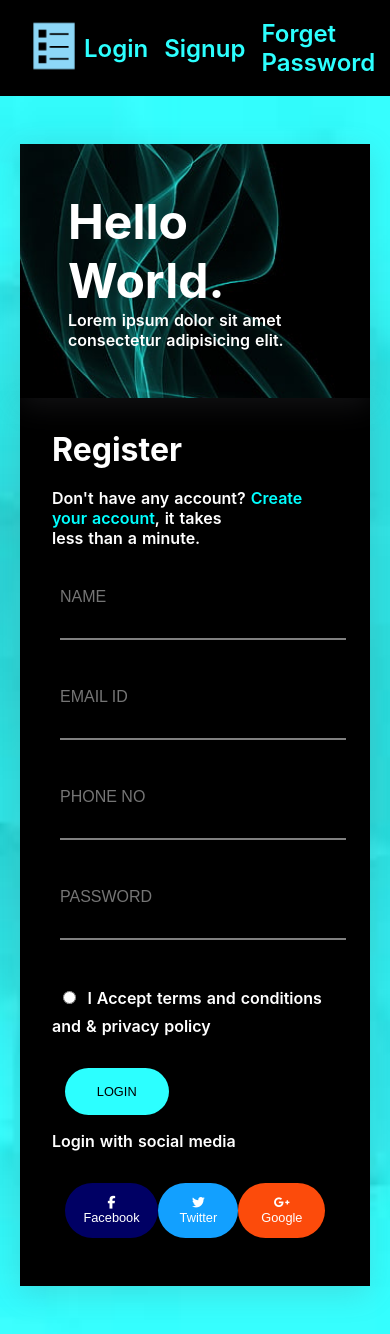
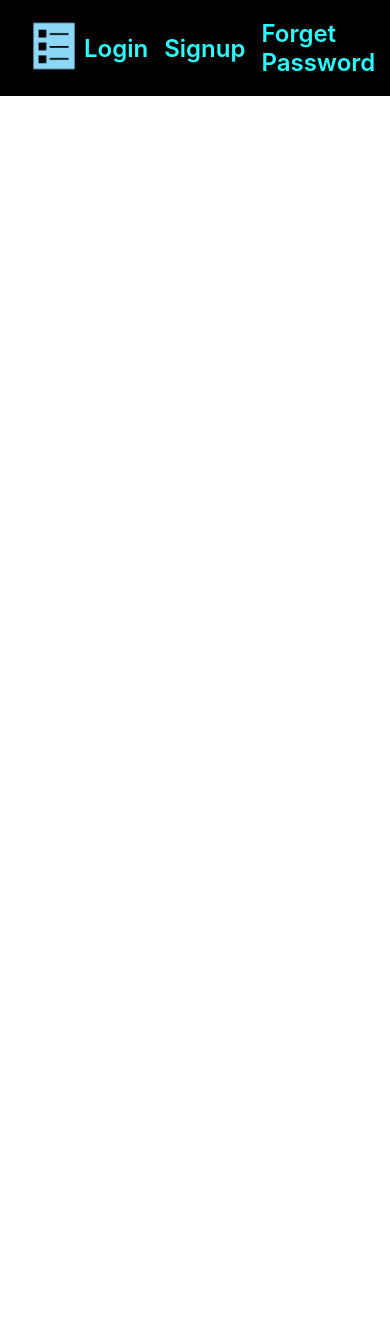
Before and after one commit to justhanzala/reactjs-user-registration-ui, a React (Create React App) app: page / in a window 390 px wide. After the commit the page ends 844 px from the top, so only its background shows below. Built offline with nearby package versions, Linux system fonts and the light colour scheme.

Commit message:
Bugs Cleared

```diff
--- a/src/App.js
+++ b/src/App.js
@@ -1,6 +1,5 @@
 import React from "react";
 import { Routes, Route, BrowserRouter } from "react-router-dom";
-
 import "./App.css";
 import Navbar from "./Components/Navbar/Navbar";
 import Login from "./Components/Login/Login";
@@ -11,8 +10,9 @@ function App() {
   return (
     <BrowserRouter>
       <Navbar />
+      {/* <Login /> */}
       <Routes>
-        <Route exact path="/" element={<Login />}></Route>
+      <Route exact path="/login" element={<Login />}></Route>
         <Route exact path="/signup" element={<Signup />}></Route>
         <Route exact path="/forget" element={<Forget />}></Route>
       </Routes>
--- a/src/Components/Forget Password/Forget.css
+++ b/src/Components/Forget Password/Forget.css
@@ -3,6 +3,7 @@
   padding-top: 5rem;
   padding-bottom: 5rem;
   width: 100%;
+  height: 100vh;
   background: url(../Images/aquabg.jfif) no-repeat repeat center center/cover;
 }
 
--- a/src/Components/Login/Login.css
+++ b/src/Components/Login/Login.css
@@ -1,172 +1,64 @@
 .login {
     position: relative;
-  padding-top: 3rem;
-  padding-bottom: 3rem;
-  background-image: url(../Images/aquabg.jfif);
-  background-position: center;
-  background-repeat: no-repeat;
-  background-size: cover;
+    padding-top: 5rem;
+    padding-bottom: 5rem;
+    width: 100%;
+    height: 100vh;
+    background-color: rgb(0, 0, 0);
   }
 
-.login .login-content {
+  .login-content {
     display: flex;
+    flex-direction: column;
+    align-items: center;
     justify-content: center;
-}
-
-.login .login-img {
-  font-weight: 600;
-  word-spacing: 1px;
-  border-radius: 2rem 0rem 0rem 2rem;
-  box-shadow: rgba(100, 100, 111, 0.2) 0px 7px 29px 0px;
-  background: url(../Images/dark.jpg) no-repeat repeat center center/cover;
-  position: relative;
-  height: auto;
-  width: 450px;
-}
-
-.login .login-text {
-  padding: 3rem;
+    text-align: center;
     color: #fff;
   }
 
-.form-content {
-  padding: 3rem;
-  background-color: rgb(0, 0, 0);
-  color: #fff;
-  width: 550px;
-  font-weight: 600;
-  word-spacing: 1px;
-  border-radius: 0rem 2rem 2rem 0rem;
-  box-shadow: rgba(100, 100, 111, 0.2) 0px 7px 29px 0px;
+  .login-content img {
+    height: 8rem;
+    opacity: 0.8;
+    padding-bottom: 2rem;
   }
 
-.form-content h2 {
-  padding-bottom: 1.2rem;
+  .login-content .form {
+    width: 50%;
   }
 
-.form-content span {
-  color: aqua;
-}
-
-#email,
-#name,
-#phone,
-#inputPassword {
+  #s_email,
+  #s_inputPassword {
     width: 100%;
     margin: 0.5rem;
   }
 
-.form input {
-  border: none;
-  background-color: transparent;
-  border-bottom: 2px solid gray;
-  outline: none;
-  color: gray;
-  font-size: 1rem;
-  padding-top: 2rem;
-  padding-bottom: 2rem;
+  .login .form input {
+    border: 2px solid gray;
+    padding-top: 1rem;
+    padding-bottom: 1rem;
+    padding: 0.7rem;
   }
 
-.radio {
-  padding-top: 2rem;
-  width: 100%;
-  font-size: 1rem;
+  .login-content .btn {
+    gap: 17rem;
   }
 
-.radio input {
-  margin: 0.7rem;
+  .login-content .btn-ablue {
+    background-color: rgb(44, 255, 255);
+    color: #000;
+    padding: 1rem 2.8rem 1rem 2.8rem;
   }
 
-.btn {
-  display: flex;
-  align-items: center;
-  justify-content: space-between;
-  padding-top: 1rem;
-  padding-bottom: 1rem;
-}
-
-.btn button {
-  margin-top: 2rem;
-  border: none;
-  border-radius: 2rem;
-  font-size: 1.2rem;
-  cursor: pointer;
-}
-
-.btn-ablue {
-  background-color: rgb(44, 255, 255);
-  color: #000;
-  padding: 1rem 2rem 1rem 2rem;
-}
-
-.btn-ablue:hover {
+  .login-content .btn-ablue:hover {
     background-color: rgb(96, 255, 255);
   }
 
-.btn-blue {
-  padding: 1rem 1.5rem 1rem 1.5rem;
-  background-color: rgb(0, 0, 100);
-  color: #fff;
+  @media (min-width: 100px) and (max-width: 430px) {
+    .login-content .btn {
+      gap: 8rem;
     }
 
-.btn-blue:hover {
-  background-color: rgb(64, 64, 255);
-}
-
-.btn-lblue {
-  padding: 1rem 1.5rem 1rem 1.5rem;
-  background-color: rgb(18, 160, 255);
-  color: #fff;
-}
-
-.btn-lblue:hover {
-  background-color: rgb(107, 196, 255);
-}
-
-.btn-orange {
-  padding: 1rem 1.5rem 1rem 1.5rem;
-  background-color: rgb(252, 75, 11);
-  color: #fff;
-}
-
-.btn-orange:hover {
-  background-color: rgb(255, 146, 106);
-}
-
-@media (min-width: 100px) and (max-width: 1000px) {
-  .login .login-content {
-    display: flex;
-    flex-wrap: wrap;
-    justify-content: center;
-  }
-
-  .login .login-img {
-    height: auto;
-    width: 350px;
-    border-radius: 0rem 0rem 0rem 0rem;
-    box-shadow: rgba(100, 100, 111, 0.2) 0px 7px 29px 0px;
-  }
-
-  .form-content {
-    padding: 2rem;
-    width: 350px;
-
-    border-radius: 0rem 0rem 0rem 0rem;
-    box-shadow: rgba(100, 100, 111, 0.2) 0px 7px 29px 0px;
-  }
-
-  .login-text {
-    border-bottom: 0rem;
-  }
-
-  .btn button {
-    margin-top: 1rem;
-    font-size: 0.8rem;
-  }
-
-  .btn-blue,
-  .btn-lblue,
-  .btn-orange {
-    padding: 0.8rem 1rem 0.8rem 1rem;
+    .login-content .btn-ablue {
+      padding: 0.9rem 1.8rem 0.9rem 1.8rem;
     }
   }
--- a/src/Components/Login/Login.js
+++ b/src/Components/Login/Login.js
@@ -1,61 +1,38 @@
 import React from "react";
 import "../Login/Login.css";
-// import Background from "../Images/dark.jpg";
 
 export default function Login() {
   return (
-    <>
-      <div className="login">
+    <div id="login" className="login">
       <div className="container">
         <div className="login-content">
-            <div className="login-img">
-
-              <div className="login-text">
-                <h1>Hello</h1>
-                <h1>World.</h1>
-                <p>Lorem ipsum dolor sit amet consectetur adipisicing elit.</p>
+          <div className="login-info">
+            {/* <img src={Logo} alt="login" /> */}
+            <h1>Login</h1>
+            <div className="btn">
+              <a href="#login">
+                <button type="button" className="btn-ablue">
+                 LOG IN
+                </button>
+              </a>
+              <a href="#login">
+                <button type="button" className="btn-ablue">
+                  LOG OUT
+                </button>
+              </a>
             </div>
-            {/* <img src={Background} alt="" /> */}
-
           </div>
-
           <div className="form">
-              <div className="form-content">
-                <h2>Register</h2>
-                <div>
-                  Don't have any account? <span>Create your account</span>, it
-                  takes <p>less than a minute.</p>
-                </div>
-                <form>
-                  <label htmlFor="name"></label>
-                  <input
-                    type="text"
-                    name="name"
-                    id="name"
-                    placeholder="NAME"
-                    required
-                  />
-                </form>
             <form>
               <label htmlFor="email"></label>
               <input
                 type="email"
                 name="email"
-                    id="email"
+                id="s_email"
                 placeholder="EMAIL ID"
                 required
               />
             </form>
-
-                <label htmlFor="phone"></label>
-                <input
-                  type="tel"
-                  id="phone"
-                  name="phone"
-                  pattern="[0-9]{3}-[0-9]{2}-[0-9]{3}"
-                  placeholder="PHONE NO"
-                  required
-                />
             <form>
               <label
                 htmlFor="inputPassword"
@@ -63,70 +40,14 @@ export default function Login() {
               ></label>
               <input
                 type="password"
-                    id="inputPassword"
+                id="s_inputPassword"
                 placeholder="PASSWORD"
                 required
               />
             </form>
-                <form className="radio">
-                  <input
-                    type="radio"
-                    name="flexRadioDefault"
-                    id="flexRadioDefault1"
-                  />
-                  <label
-                    className="form-check-label"
-                    htmlFor="flexRadioDefault1"
-                  >
-                    I Accept terms and conditions and & privacy policy
-                  </label>
-                </form>
-                <div className="btn">
-                  <a href="#login">
-                    <button type="button" className="btn-ablue">
-                      LOGIN
-                    </button>
-                  </a>
-                </div>
-
-                <div className="social-btn">
-                  <p>Login with social media</p>
-                  <div className="btn">
-                    <a
-                      href="https://www.facebook.com/"
-                      target="_blank"
-                      rel="noreferrer"
-                    >
-                      <button type="button" className="btn-blue">
-                        <i className="fa-brands fa-facebook-f"></i>Facebook
-                      </button>
-                    </a>
-
-                    <a
-                      href="https://www.twitter.com/"
-                      target="_blank"
-                      rel="noreferrer"
-                    >
-                      <button type="button" className="btn-lblue">
-                        <i className="fa-brands fa-twitter"></i>Twitter
-                      </button>
-                    </a>
-                    <a
-                      href="https://www.google.com/"
-                      target="_blank"
-                      rel="noreferrer"
-                    >
-                      <button type="button" className="btn-orange">
-                        <i className="fa-brands fa-google-plus-g"></i>Google
-                      </button>
-                    </a>
           </div>
         </div>
       </div>
     </div>
-          </div>
-        </div>
-      </div>
-    </>
   );
 }
--- a/src/Components/Navbar/Navbar.js
+++ b/src/Components/Navbar/Navbar.js
@@ -16,19 +16,20 @@ export default function Navbar() {
             {/* </a> */}
           </div>
           <div className="navbar-links">
+
             <ul>
-              {/* <a href="#login"> */}
-
+              {/* <a href="/signup"> */}
               <li>
-                <NavLink to="/">Login </NavLink>
+                <NavLink to="/login/">Login </NavLink>
               </li>
               {/* </a> */}
             </ul>
             <ul>
-              {/* <a href="/signup"> */}
+              {/* <a href="#login"> */}
               <li>
                 <NavLink to="/signup/">Signup </NavLink>{" "}
               </li>
+
               {/* </a> */}
             </ul>
             <ul>
--- a/src/index.css
+++ b/src/index.css
@@ -47,6 +47,7 @@ p, div {
   padding-right: 1rem;
   width: 100%;
   margin: auto;
+  /* height: 100vh; */
 }
 
 @media (min-width: 100px) and (max-width: 800px) {
@@ -55,6 +56,7 @@ p, div {
     padding-left: 0.5rem;
     padding-right: 0.5rem;
     width: 100%;
+    /* height: 100vh; */
     margin: auto;
   }
 
```
Also changed, not shown: src/Components/Signup/Signup.css (+146 -28 lines), src/Components/Signup/Signup.js (+94 -18 lines). Lines whose indentation alone changed are shown as unchanged.
